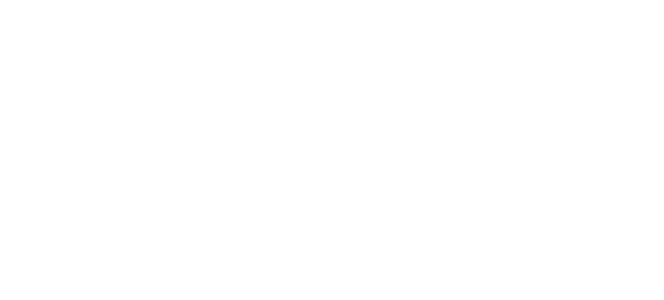
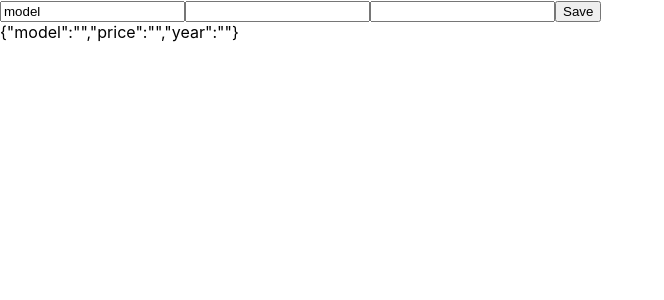
Before and after one commit to dimanno/react-homework, a React (Create React App) app: page / in a window 1280 px wide. Shown: the top 300 px of the page, without its empty margins (0-664 px from the left). Built offline with nearby package versions, Linux system fonts and the light colour scheme.

Commit message:
classWork4 part1

```diff
--- a/src/App.js
+++ b/src/App.js
@@ -1,11 +1,12 @@
 import './App.css';
+import {Form} from "./Form/Form";
+import {ControledForm} from "./Controled-form/Controled.form";
 
 function App() {
   return (
       <div className="main">
-
-
-
+        {/*<Form/>*/}
+          <ControledForm/>
       </div>
   );
 }
--- /dev/null
+++ b/src/Controled-form/Controled.form.js
@@ -0,0 +1,47 @@
+import {useState} from "react";
+import {saveCar} from "../Services/car.service";
+
+
+export function ControledForm() {
+
+    let [model, setModel] = useState('model');
+    let [price, setPrice] = useState('price');
+    let [year, setYear] = useState('year');
+    let [car, setCar] = useState({model:'', price:'', year:''})
+
+    const onSubmitForm = (e) => {
+       e.preventDefault()
+        let tempCar = {model, price, year}
+        setCar({...tempCar})
+        saveCar(car)
+    }
+    const onInputCangeModel = (e) => {
+        let model = e.target.value
+        setModel(model)
+        // carForSave.model = model
+    }
+    const onInputCangePrice = (e) => {
+        let price = e.target.value
+        setPrice(price)
+        // carForSave.price = price
+    }
+    const onInputCangeYear = (e) => {
+        let year = e.target.value
+        setYear(year)
+        // carForSave.year = year
+    }
+    return (
+        <div className="controledFormBox">
+            <form onSubmit={onSubmitForm}>
+                <input type="text" name="model" value={model} onInput={onInputCangeModel}/>
+                <input type="number" name={'price'} value={price} onInput={onInputCangePrice}/>
+                <input type="number" name={'year'} value={year} onInput={onInputCangeYear}/>
+
+                <input type="submit" value="Save"/>
+            </form>
+            <div>
+                {JSON.stringify(car)}
+            </div>
+        </div>
+    );
+}
--- /dev/null
+++ b/src/Form/Form.js
@@ -0,0 +1,21 @@
+import {createRef} from "react";
+
+export function Form() {
+
+    let myFormRef = createRef()
+    const onSubmitForm = (e) => {
+      e.preventDefault();
+      console.log('formDubmit')
+        console.log(myFormRef.current)
+    }
+    return (
+        <div className="formBox">
+            <form onSubmit={onSubmitForm} ref={myFormRef}>
+                <input type="text" name={'model'}/>
+                <input type="number" name={'price'}/>
+                <input type="number" name={'year'}/>
+                <button>Save</button>
+            </form>
+        </div>
+    );
+}
--- /dev/null
+++ b/src/Services/car.service.js
@@ -0,0 +1,13 @@
+const saveCar = ({model, price, year}) => {
+  fetch('http://192.168.1.253/api/v1/cars', {
+      method:'POST',
+      body: JSON.stringify({model, price, year}),
+      headers: {
+          'Content-type': 'application/json; charset=UTF-8',
+      },
+  })
+        .then((response) => response.json())
+        .then((json) => console.log(json));
+}
+
+export {saveCar}
```
